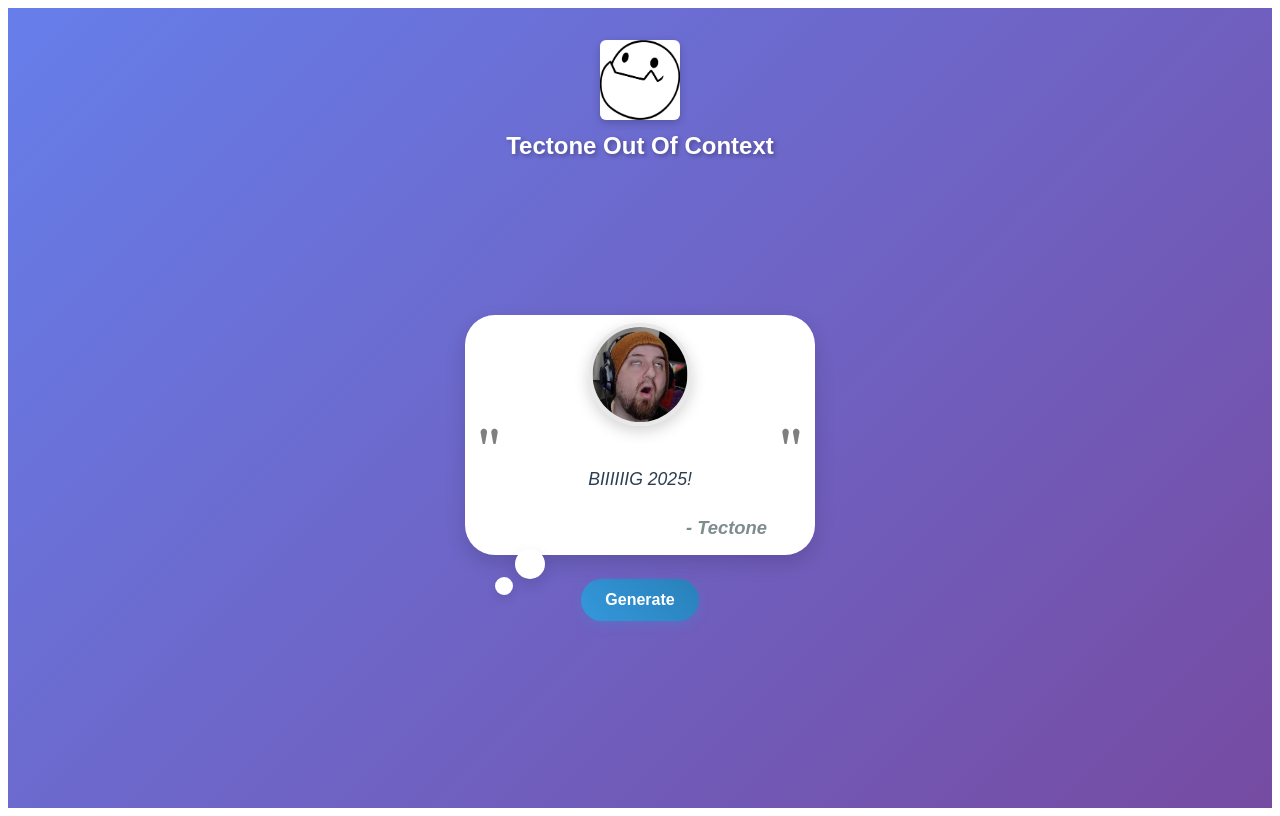
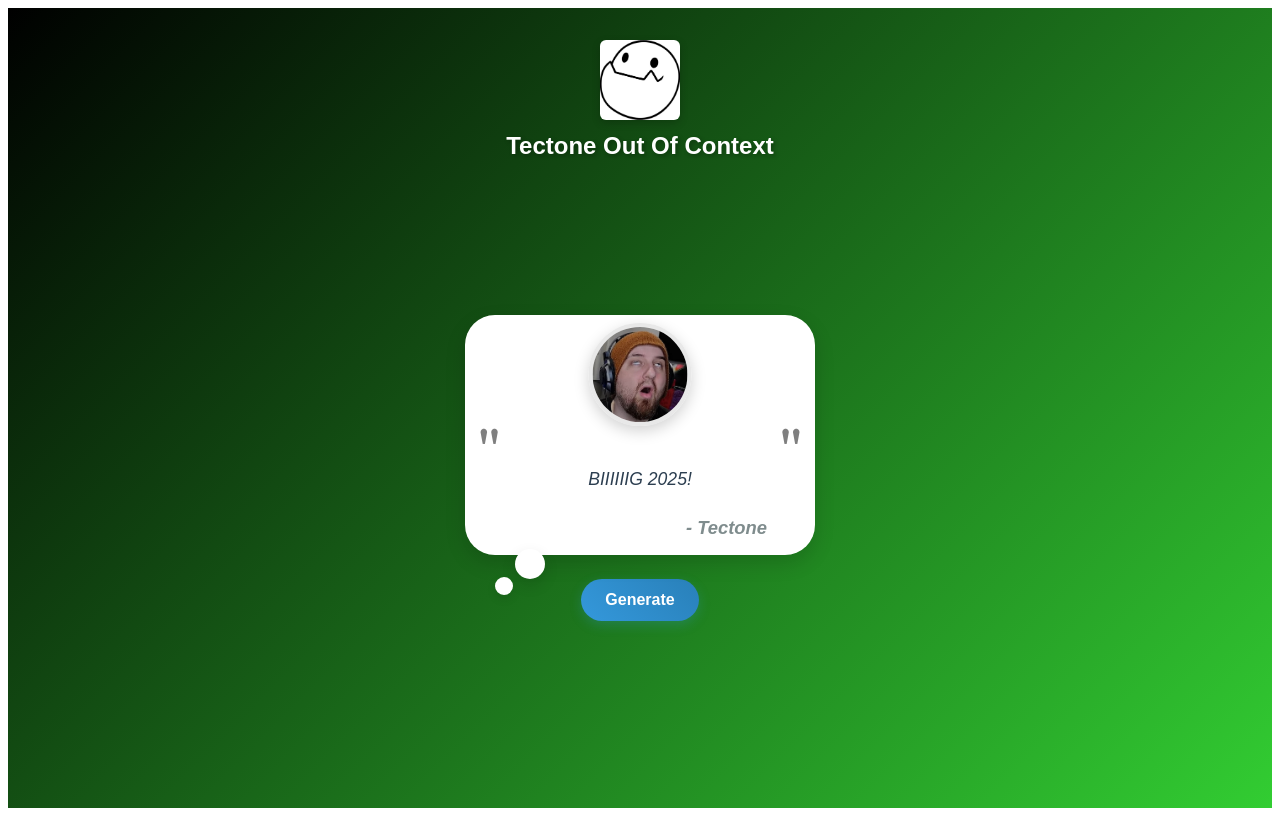
Before and after one commit to briannalytical/out-of-context-tectone, a Vue app in the folder out-of-context-tectone/: page / in a window 1280 px wide. Built offline with nearby package versions, Linux system fonts and the light colour scheme; no server answers; the database is empty.

Commit message:
background gradient

```diff
--- a/out-of-context-tectone/src/components/QuoteGenerator.vue
+++ b/out-of-context-tectone/src/components/QuoteGenerator.vue
@@ -62,12 +62,12 @@
 
     if (error) {
       console.error('Error:', error)
-      currentQuote.value = 'Error loading quotes'
+      currentQuote.value = 'error :('
       return
     }
 
     if (!quotes || quotes.length === 0) {
-      currentQuote.value = 'No more quotes available! All quotes have been used.'
+      currentQuote.value = 'Thats it. Go watch Tectone.';
       return
     }
 
@@ -98,7 +98,7 @@
 
 <style scoped>
 .page-container {
-  background: linear-gradient(135deg, #667eea 0%, #764ba2 100%);
+  background: linear-gradient(135deg, #000000 0%, #32CD32 100%);
   height: 100vh;
   height: 100dvh; /* Dynamic viewport height for mobile browsers */
   display: flex;
@@ -274,4 +274,5 @@
   opacity: 0.6;
   cursor: not-allowed;
 }
+
 </style>
```
